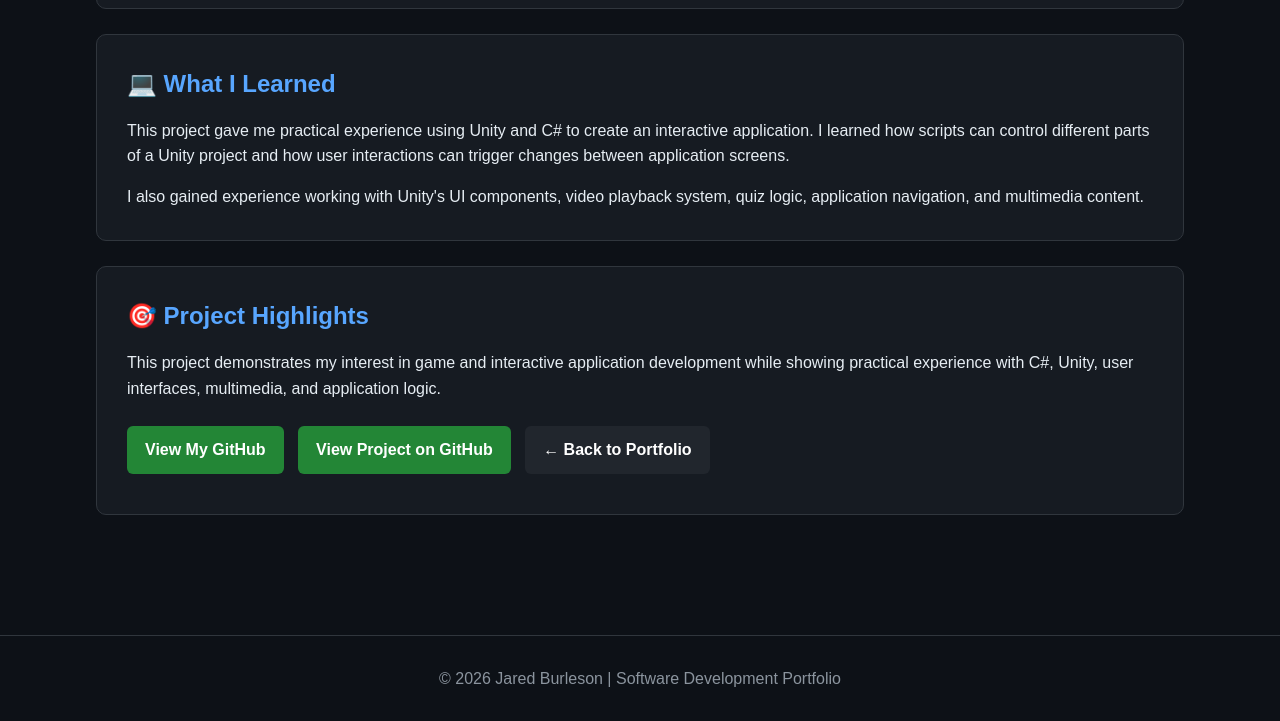
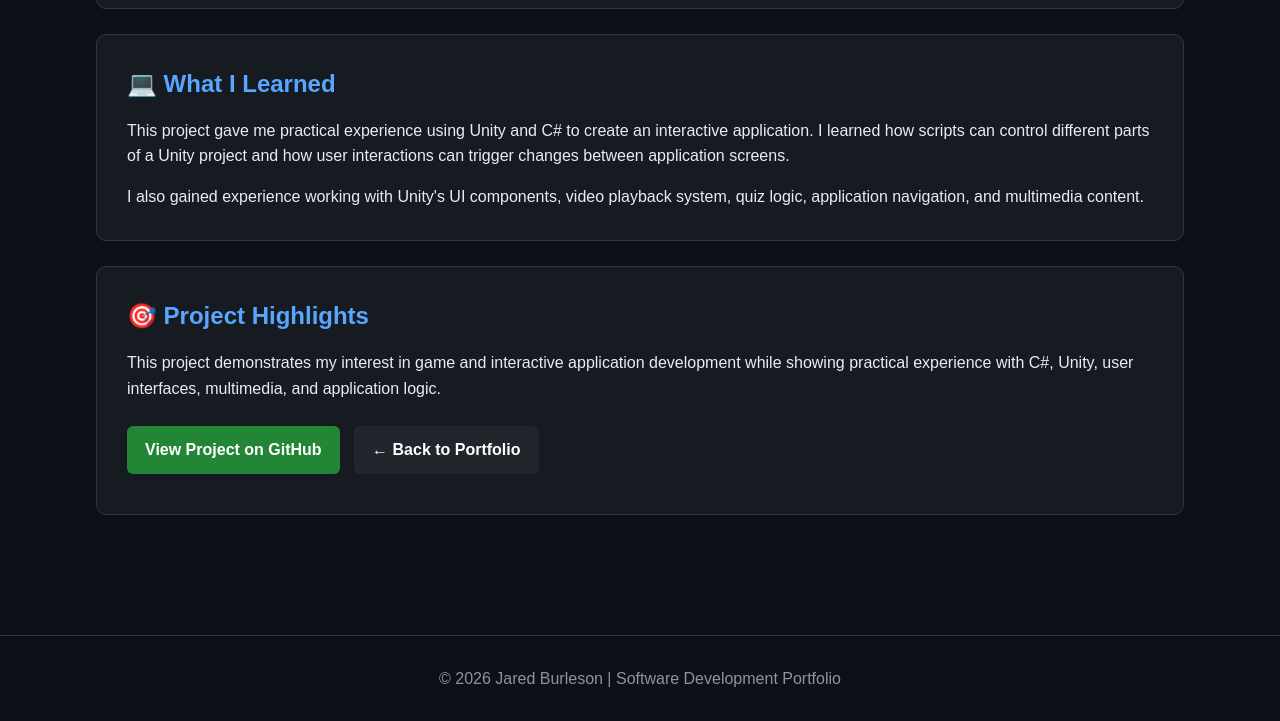
Before and after one commit to JBurleson24-sudo/JBurleson24-sudo.github.io, a plain HTML site: page pokemon.html in a window 1280 px wide. Shown: the part 1973-2694 px from the top of the page. Drawn offline with Linux system fonts and the light colour scheme.

Commit message:
Remove GitHub link from pokemon.html
Removed 'View My GitHub' link from buttons section.

```diff
--- a/pokemon.html
+++ b/pokemon.html
@@ -314,12 +314,6 @@
 
                         <a
                             class="button"
-                            href="https://github.com/JBurleson24-sudo"
-                            target="_blank">
-                            View My GitHub
-                        </a>
-                        <a
-                            class="button"
                             href="https://github.com/JBurleson24-sudo/Interactive-Pokemon"
                             target="_blank">
                             View Project on GitHub
```
